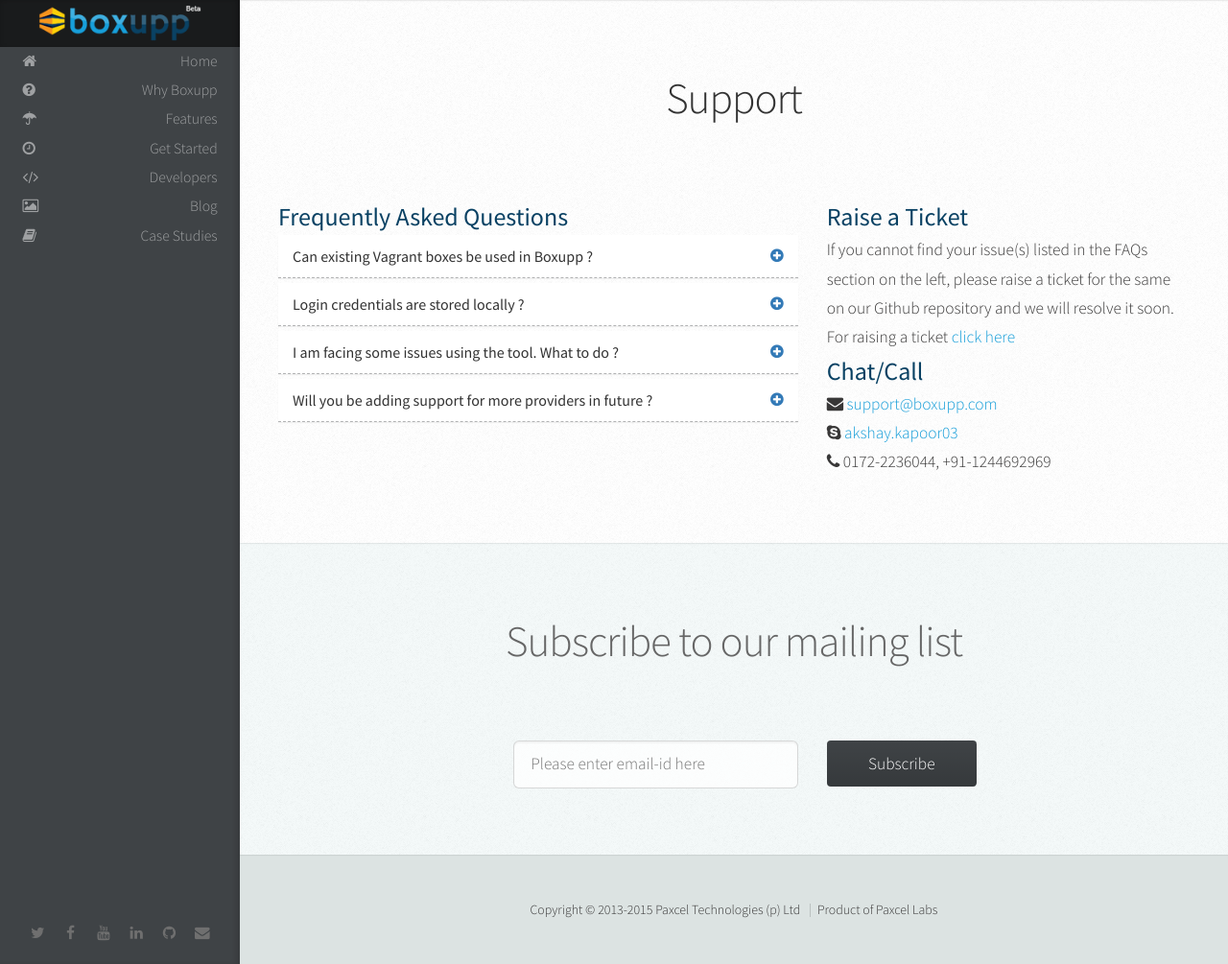
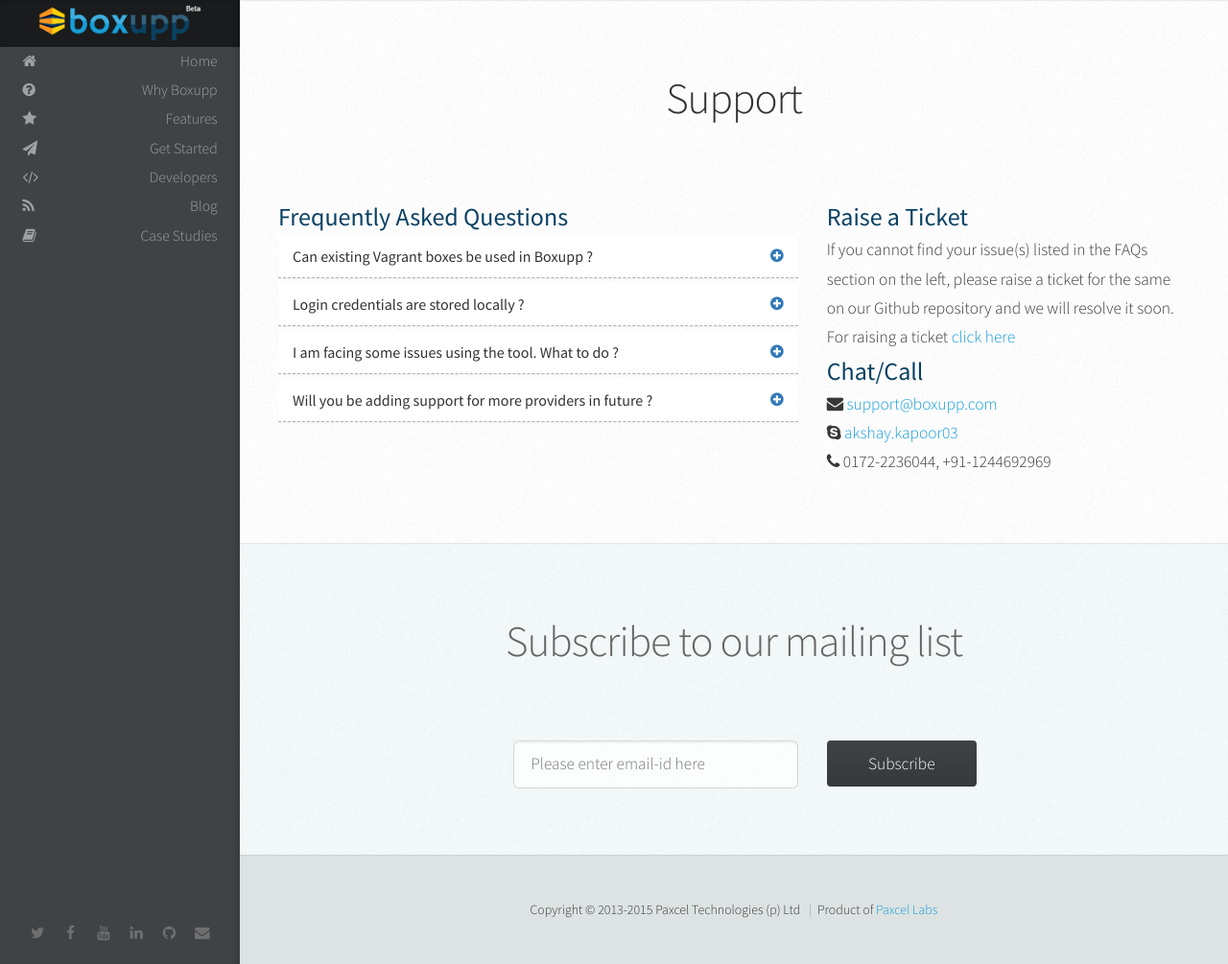
Before and after one commit to BoxUpp/boxupptool-website, a Jekyll site: the page built from faq.html, in a window 1280 px wide and 1005 px high. Shown: the whole window at 96% size. Built offline with Jekyll 4.4.1, drawn with Linux system fonts in a browser that asks for light colours.

Commit message:
Remove Home link from home page, back to top button after scroll, link paxcel in footer.html. and changed icon of nav.

```diff
--- a/_config.yml
+++ b/_config.yml
@@ -26,14 +26,14 @@ nav:
 - page: Features
   permalink: "#overview"
   id: overview-link
-  icon: fa-umbrella
+  icon: fa-star
   linktype: 1
   title: Home
 
 - page: Get Started
   permalink: "#started"
   id: started-link
-  icon: fa-clock-o
+  icon: fa-paper-plane
   linktype: 1
   title: Home
 
@@ -47,7 +47,7 @@ nav:
 - page: Blog
   permalink: "#blog"
   id: blog-link
-  icon: fa-picture-o
+  icon: fa-rss
   linktype: 1
   title: Home
 
--- a/_includes/aside.html
+++ b/_includes/aside.html
@@ -8,7 +8,7 @@
   <nav id="nav">
     <ul class="nav">
       {% for node in site.nav %}
-      <li class="{% if node.permalink == page.path  %} active {% endif %}" ><a href="{% if page.title != "Home" %}{% if node.linktype == 1 %}index.html{{ node.permalink }}{% else %}{{ node.permalink }}{% endif %}{% else %}{{ node.permalink }}{% endif %}" class="page-scroll"  ><span class="fa {{ node.icon }}"></span>{{  node.page }}</a></li>
+      <li class="{% if node.permalink == page.path  %} active {% endif %} {% if forloop.first and  page.title == "Home" %}first-link{% endif %}" ><a href="{% if page.title != "Home" %}{% if node.linktype == 1 %}index.html{{ node.permalink }}{% else %}{{ node.permalink }}{% endif %}{% else %}{{ node.permalink }}{% endif %}" class="page-scroll"  ><span class="fa {{ node.icon }}"></span>{{  node.page }}</a></li>
       {% endfor %}
     </ul>
   </nav>
--- a/_includes/footer.html
+++ b/_includes/footer.html
@@ -1,9 +1,10 @@
 
 <!-- Footer -->
 <div id="footer">
+	<a href="#0" class="cd-top"><i class="fa fa-chevron-up"></i></a>
   <!-- Copyright -->
   <ul class="copyright">
     <li>Copyright &copy; 2013-2015 Paxcel Technologies (p) Ltd</li>
-    <li>Product of Paxcel Labs</li>
+    <li>Product of <a href="http://paxcel.net/" target="_blank">Paxcel Labs</a></li>
   </ul>
 </div>
--- a/css/style.scss
+++ b/css/style.scss
@@ -268,6 +268,7 @@ section
 			li
 			{
 				list-style:none;
+				&.first-link{display:none;}
 
 				a
 				{
@@ -1096,6 +1097,55 @@ a.accordion-toggle {
 	pointer-events:auto;
 }
 
+/*********************************************************************************/
+/* Back To Top                                                                */
+/*********************************************************************************/
+.cd-top {
+ 	display: inline-block;
+  	height: 40px;
+  	width: 40px;
+  	position: fixed;
+  	bottom: 40px;
+  	right: 10px;
+  	box-shadow: 0 0 10px rgba(0, 0, 0, 0.05);
+  	/* image replacement properties */
+  	overflow: hidden;
+  	white-space: nowrap;
+  	background: rgba(0, 0, 0, 0.8);
+  	line-height:1.9em;
+	font-size: 22px;
+	color:#fff;
+  	visibility: hidden;
+  	opacity: 0;
+  	-webkit-transition: opacity .3s 0s, visibility 0s .3s;
+  	-moz-transition: opacity .3s 0s, visibility 0s .3s;
+  	transition: opacity .3s 0s, visibility 0s .3s;
+
+	&.cd-is-visible, &.cd-fade-out, .no-touch .cd-top:hover{
+		-webkit-transition: opacity .3s 0s, visibility 0s 0s;
+  		-moz-transition: opacity .3s 0s, visibility 0s 0s;
+  		transition: opacity .3s 0s, visibility 0s 0s;
+	}
+
+	&.cd-is-visible{
+		/* the button becomes visible */
+		visibility: visible;
+  		opacity: 1;
+	}
+
+	&.cd-fade-out {
+  		/* if the user keeps scrolling down, the button is out of focus and becomes less visible */
+  		opacity: .5;
+	}
+	.no-touch{
+		.cd-top:hover {
+  			background-color: #e86256;
+  			opacity: 1;
+		}
+	}
+
+}
+
 /******************************************************************************************
 					MEDIA QUERY LAYOUT STRUCTURE
 
@@ -1169,3 +1219,24 @@ a.accordion-toggle {
 	}
 	.technologies{width:100%}
 	}
+
+
+
+/*********************************************************************************/
+/* Back To Top                                                                */
+/*********************************************************************************/
+@media only screen and (min-width: 768px) {
+  .cd-top {
+    right: 20px;
+    bottom: 20px;
+  }
+}
+@media only screen and (min-width: 1024px) {
+  .cd-top {
+    height: 50px;
+    width: 50px;
+    right: 30px;
+    bottom: 30px;
+	line-height:2.2em;
+  }
+}
```
Also changed, not shown: _includes/js.html (+33 -0 lines).
